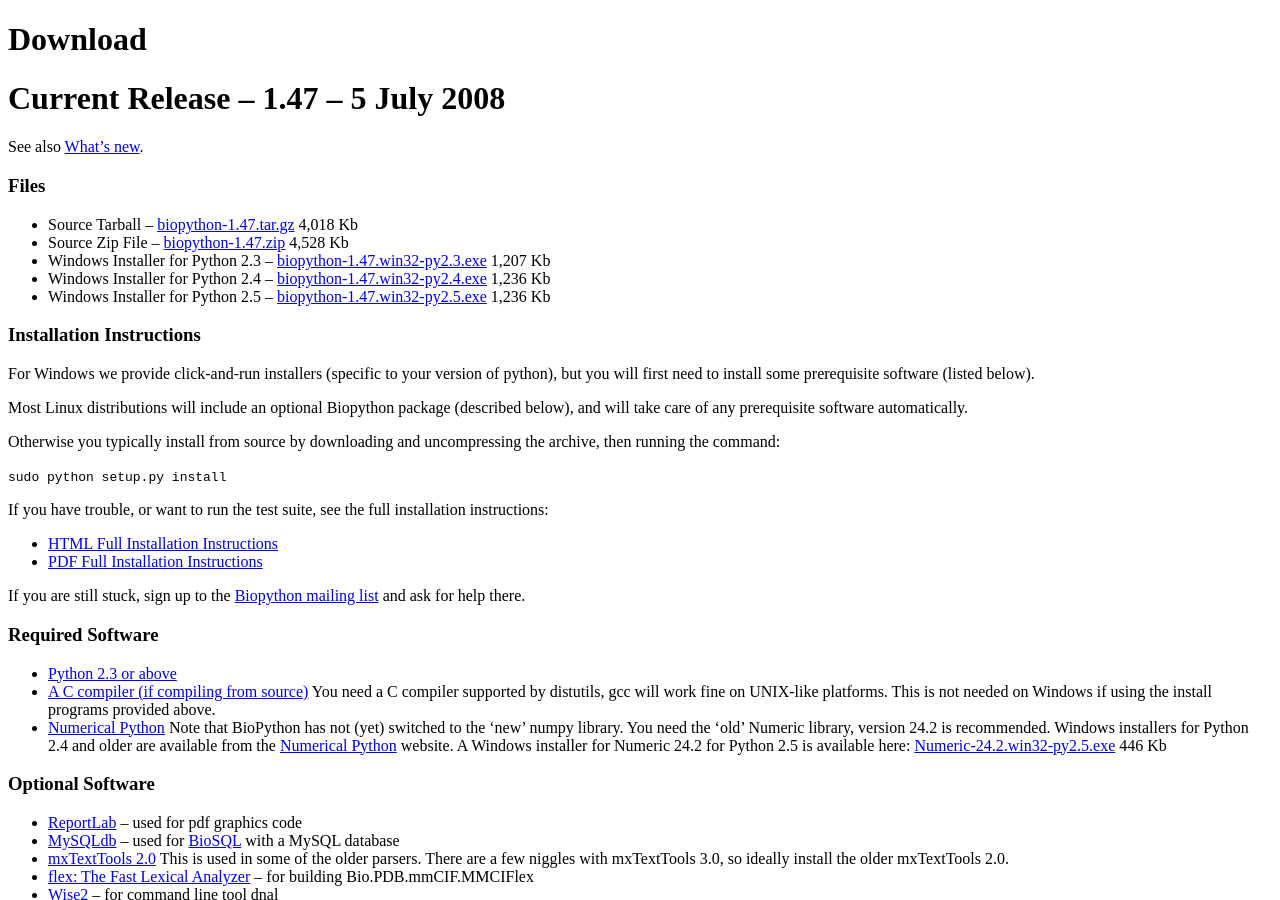
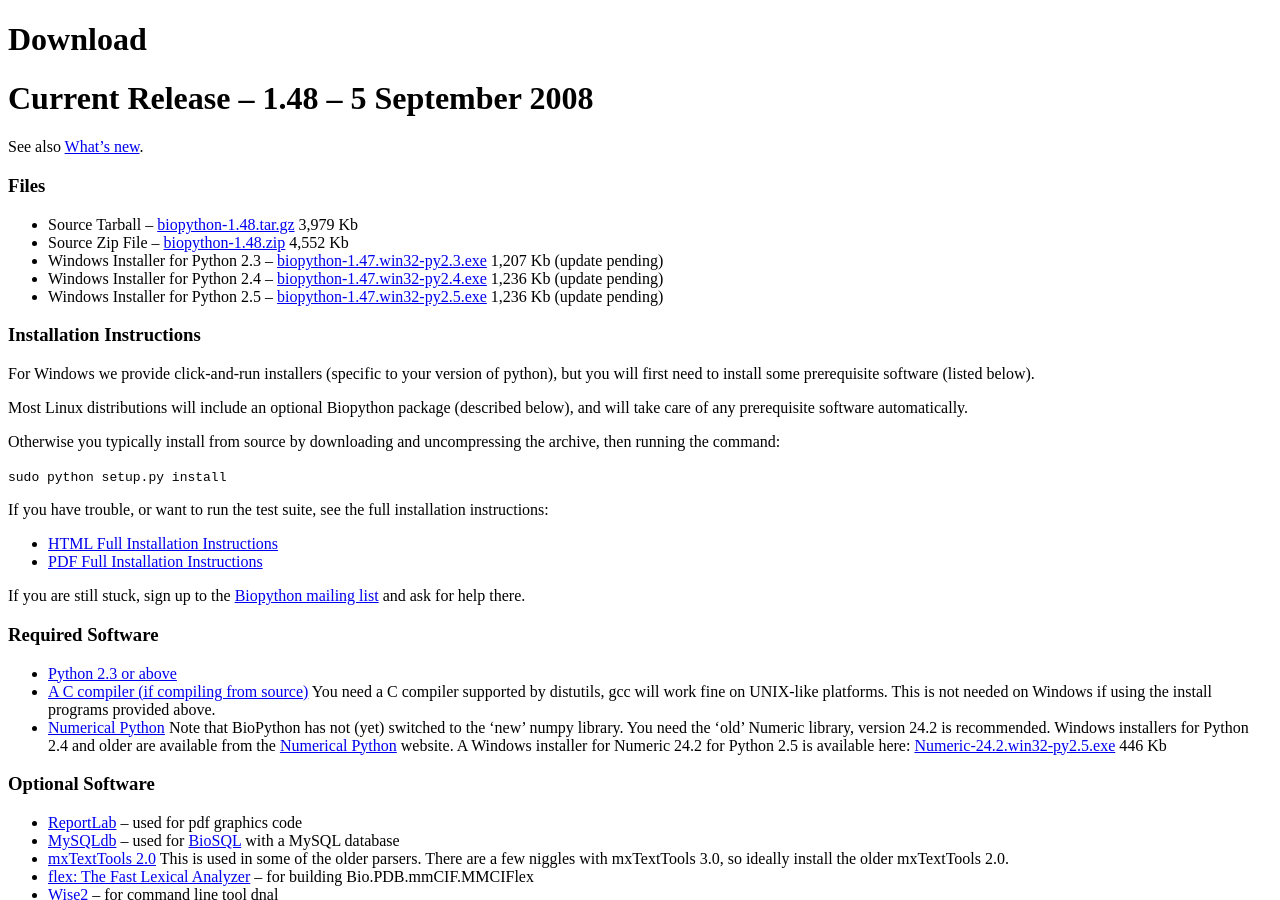
Before and after one commit to biopython/biopython.github.io, a Jekyll site: the page built from wiki/Download.md, in a window 1280 px wide and 900 px high. Built offline with Jekyll 4.4.1, drawn with Linux system fonts in a browser that asks for light colours; some of the changed text lies outside the part shown.

Commit message:
Biopython 1.48

```diff
--- a/wiki/Download.md
+++ b/wiki/Download.md
@@ -4,28 +4,28 @@ permalink: wiki/Download
 layout: wiki
 ---
 
-Current Release -- 1.47 -- 5 July 2008
-======================================
+Current Release -- 1.48 -- 5 September 2008
+===========================================
 
 See also [What's new](http://biopython.open-bio.org/SRC/biopython/NEWS).
 
 ### Files
 
 -   Source Tarball --
-    [biopython-1.47.tar.gz](http://biopython.org/DIST/biopython-1.47.tar.gz)
-    4,018 Kb
+    [biopython-1.48.tar.gz](http://biopython.org/DIST/biopython-1.48.tar.gz)
+    3,979 Kb
 -   Source Zip File --
-    [biopython-1.47.zip](http://biopython.org/DIST/biopython-1.47.zip)
-    4,528 Kb
+    [biopython-1.48.zip](http://biopython.org/DIST/biopython-1.48.zip)
+    4,552 Kb
 -   Windows Installer for Python 2.3 --
     [biopython-1.47.win32-py2.3.exe](http://biopython.org/DIST/biopython-1.47.win32-py2.3.exe)
-    1,207 Kb
+    1,207 Kb (update pending)
 -   Windows Installer for Python 2.4 --
     [biopython-1.47.win32-py2.4.exe](http://biopython.org/DIST/biopython-1.47.win32-py2.4.exe)
-    1,236 Kb
+    1,236 Kb (update pending)
 -   Windows Installer for Python 2.5 --
     [biopython-1.47.win32-py2.5.exe](http://biopython.org/DIST/biopython-1.47.win32-py2.5.exe)
-    1,236 Kb
+    1,236 Kb (update pending)
 
 ### Installation Instructions
 
@@ -186,6 +186,16 @@ dependencies).
 Old Releases
 ============
 
+-   [biopython-1.47.tar.gz](http://biopython.org/DIST/biopython-1.47.tar.gz)
+    4,018 Kb
+-   [biopython-1.47.zip](http://biopython.org/DIST/biopython-1.47.zip)
+    4,528 Kb
+-   [biopython-1.47.win32-py2.3.exe](http://biopython.org/DIST/biopython-1.47.win32-py2.3.exe)
+    1,207 Kb
+-   [biopython-1.47.win32-py2.4.exe](http://biopython.org/DIST/biopython-1.47.win32-py2.4.exe)
+    1,236 Kb
+-   [biopython-1.47.win32-py2.5.exe](http://biopython.org/DIST/biopython-1.47.win32-py2.5.exe)
+    1,236 Kb
 -   [biopython-1.46.tar.gz](http://biopython.org/DIST/biopython-1.46.tar.gz)
     3,926 Kb
 -   [biopython-1.46.zip](http://biopython.org/DIST/biopython-1.46.zip)
```
Also changed, not shown: 1 other file.
